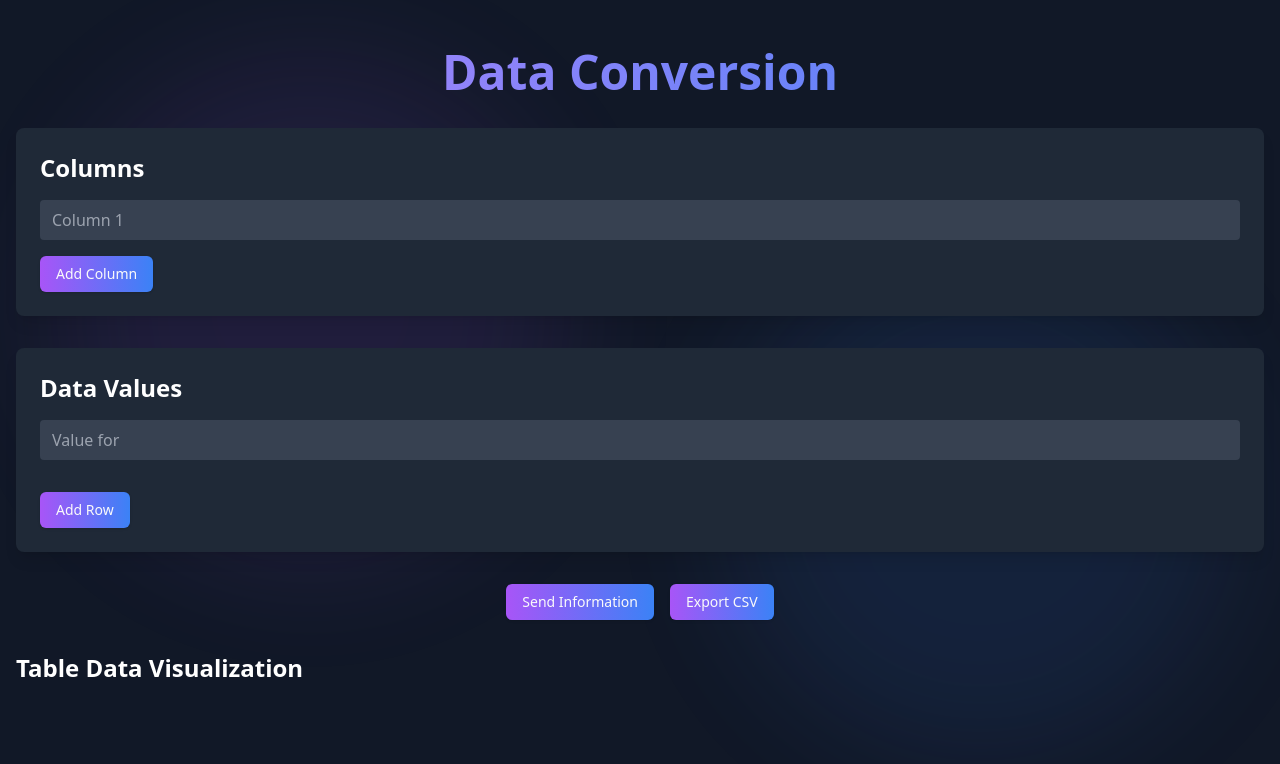
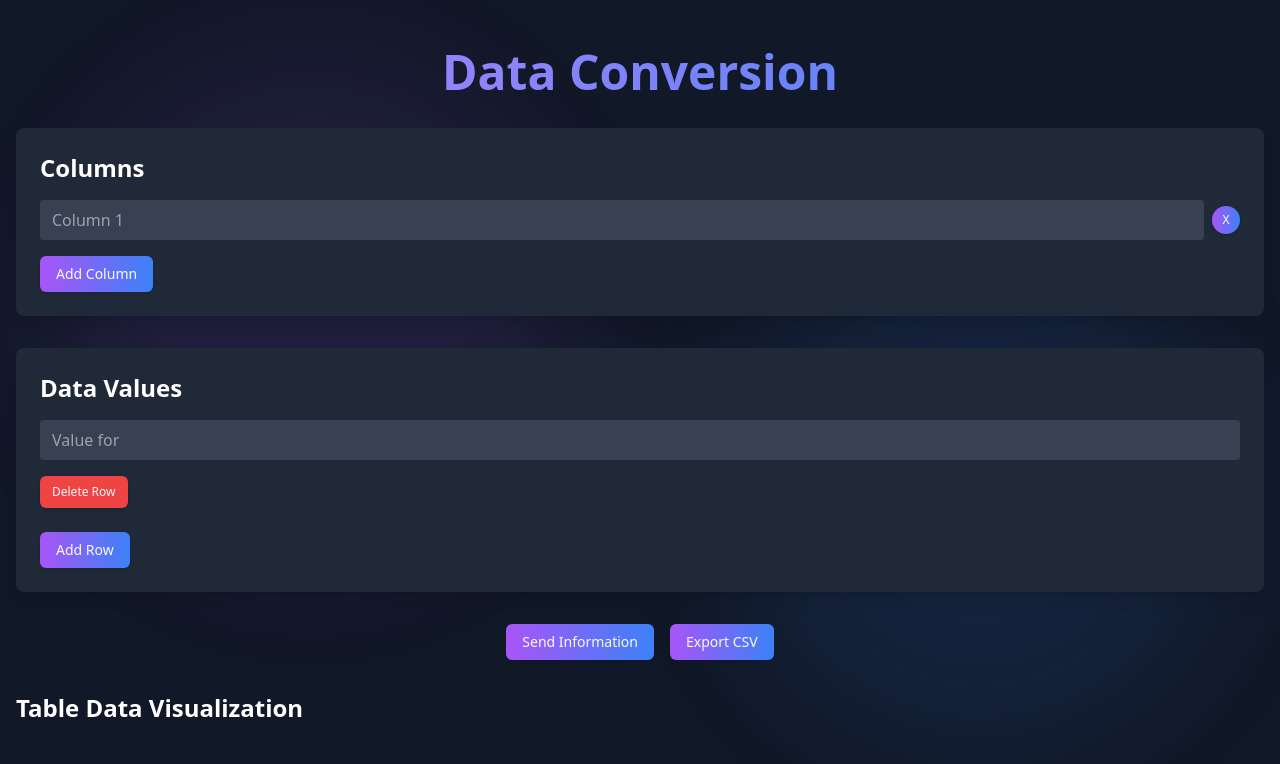
Before and after one commit to natapish/userInput2dataset, a Next.js app: page /convert in a window 1280 px wide. Shown: the top 764 px of the page. Built offline with nearby package versions, Linux system fonts and the light colour scheme.

Commit message:
edit delete button coloring

```diff
--- a/app/convert/page.js
+++ b/app/convert/page.js
@@ -143,6 +143,23 @@ export default function Convert() {
     document.body.removeChild(a);
   };
 
+  // Add these functions after the existing state declarations
+
+  const deleteColumn = (index) => {
+    const newColumns = columns.filter((_, i) => i !== index);
+    setColumns(newColumns);
+
+    const newDataValues = dataValues.map((row) =>
+      row.filter((_, i) => i !== index)
+    );
+    setDataValues(newDataValues);
+  };
+
+  const deleteRow = (index) => {
+    const newDataValues = dataValues.filter((_, i) => i !== index);
+    setDataValues(newDataValues);
+  };
+
   return (
     <div className="min-h-screen bg-gray-900 text-white overflow-hidden font-sans">
       <motion.div
@@ -179,13 +196,21 @@ export default function Convert() {
         >
           <h2 className="text-2xl font-semibold mb-4">Columns</h2>
           {columns.map((col, index) => (
-            <input
-              key={index}
-              className="bg-gray-700 text-white rounded px-3 py-2 mb-2 w-full"
-              placeholder={`Column ${index + 1}`}
-              value={col}
-              onChange={(e) => handleColumnChange(index, e.target.value)}
-            />
+            <div key={index} className="flex items-center mb-2">
+              <input
+                className="bg-gray-700 text-white rounded px-3 py-2 w-full mr-2"
+                placeholder={`Column ${index + 1}`}
+                value={col}
+                onChange={(e) => handleColumnChange(index, e.target.value)}
+              />
+              <Button
+                onClick={() => deleteColumn(index)}
+                className="bg-gradient-to-r from-purple-500 to-blue-500 hover:from-red-600 text-white rounded-full w-7 h-7 flex items-center justify-center align-middle focus:outline-none"
+                size="sm"
+              >
+                X
+              </Button>
+            </div>
           ))}
           <Button
             onClick={() => setColumns([...columns, ""])}
@@ -215,6 +240,13 @@ export default function Convert() {
                   }
                 />
               ))}
+              <Button
+                onClick={() => deleteRow(rowIndex)}
+                className="bg-red-500 hover:bg-red-600 mt-2"
+                size="sm"
+              >
+                Delete Row
+              </Button>
             </div>
           ))}
           <Button
```
